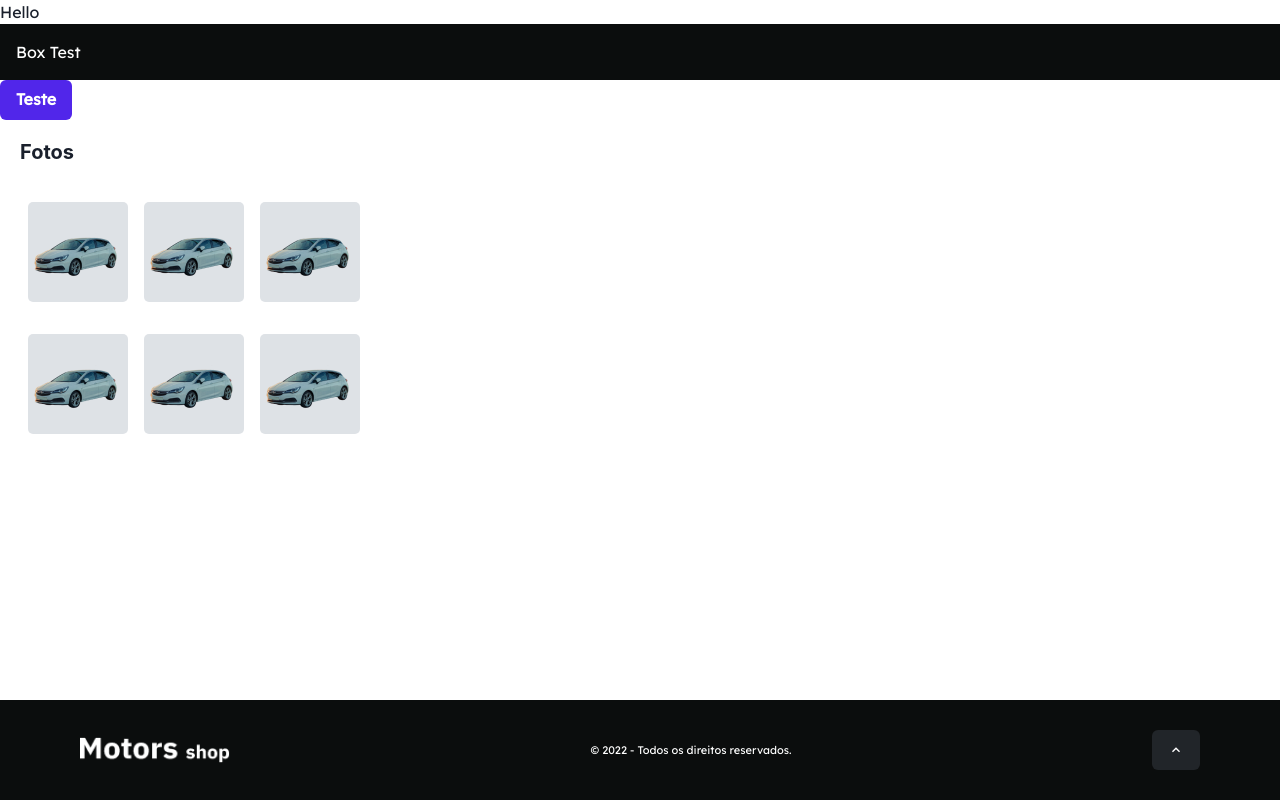
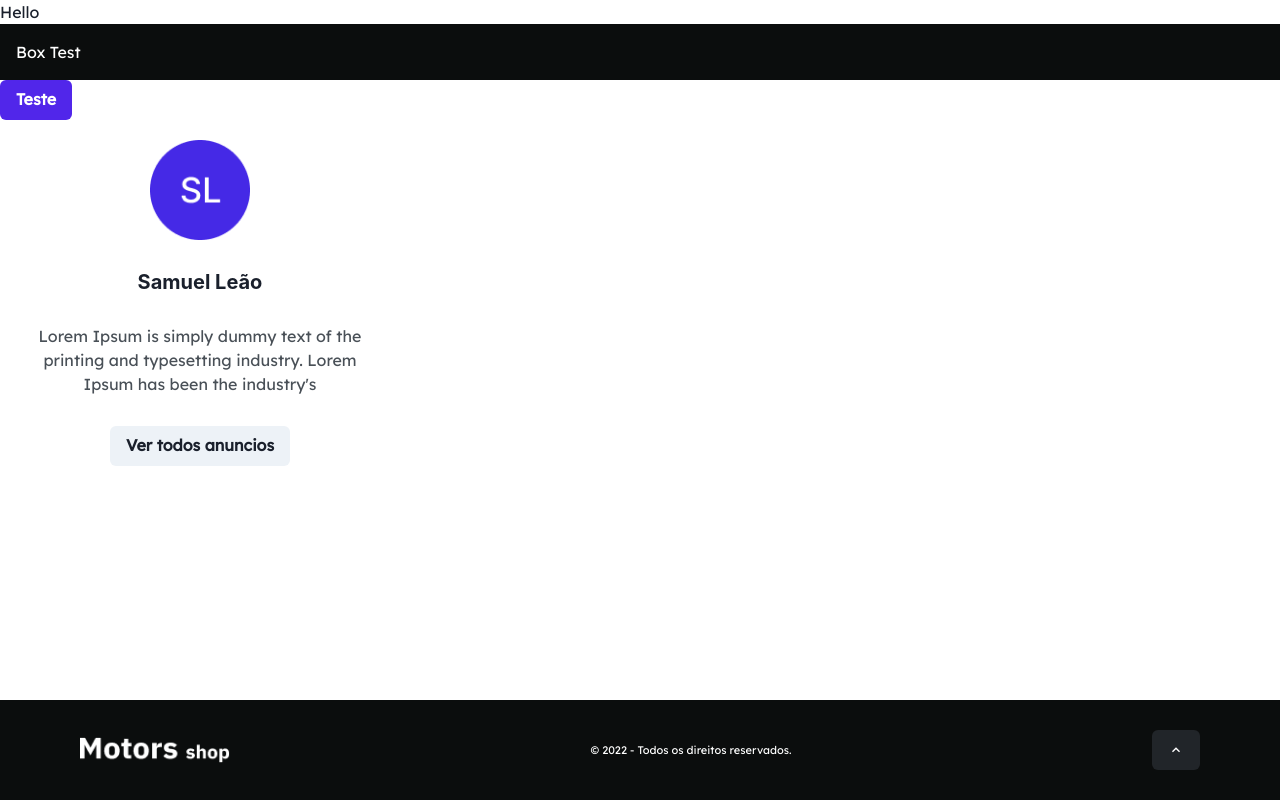
Before and after one commit to grupo-4-t14-alex/motor-shop-front, a React (Vite) app: page / in a window 1280 px wide. Built offline with nearby package versions, Linux system fonts and the light colour scheme.

Commit message:
feat: created the card car owner component

```diff
--- /dev/null
+++ b/src/components/CardCarOwner/index.tsx
@@ -0,0 +1,31 @@
+import { Button, Flex, Heading, Image, Text } from "@chakra-ui/react";
+import img from "../../assets/img/imgUser2.png";
+
+export const CardCarOwner = () => {
+  return (
+    <Flex
+      w={{ base: "310px", md: "400px" }}
+      h={{ base: "400px", md: "400px" }}
+      flexDirection={"column"}
+      alignItems={"center"}
+      padding={"20px"}
+      gap={"30px"}
+      borderRadius={"5px"}
+    >
+      <Image src={img} w={"100px"} h={"100px"} />
+      <Heading fontSize={"heading.6"} fontWeight={"bold"}>
+        Samuel Leão
+      </Heading>
+      <Text
+        fontSize={"body.1"}
+        fontWeight={"medium"}
+        color={"grey.3"}
+        textAlign={"center"}
+      >
+        Lorem Ipsum is simply dummy text of the printing and typesetting
+        industry. Lorem Ipsum has been the industry's
+      </Text>
+      <Button>Ver todos anuncios</Button>
+    </Flex>
+  );
+};
--- a/src/pages/Homepage/index.tsx
+++ b/src/pages/Homepage/index.tsx
@@ -1,7 +1,7 @@
-import { Box, Button, Card } from "@chakra-ui/react";
+import { Box, Button } from "@chakra-ui/react";
 import { NavBarComponent } from "../../components/NavBar";
 import { Footer } from "../../components/Footer";
-import { CardStoragePhoto } from "../../components/CardStoragePhoto";
+import { CardCarOwner } from "../../components/CardCarOwner";
 
 export const Homepage = () => {
   return (
@@ -13,7 +13,7 @@ export const Homepage = () => {
       <Button variant="solid" bg="brand.2" color="whiteFixed">
         Teste
       </Button>
-      <CardStoragePhoto />
+      <CardCarOwner />
       <Footer />
     </>
   );
```
Also changed, not shown: src/assets/img/imgUser2.png (added).
